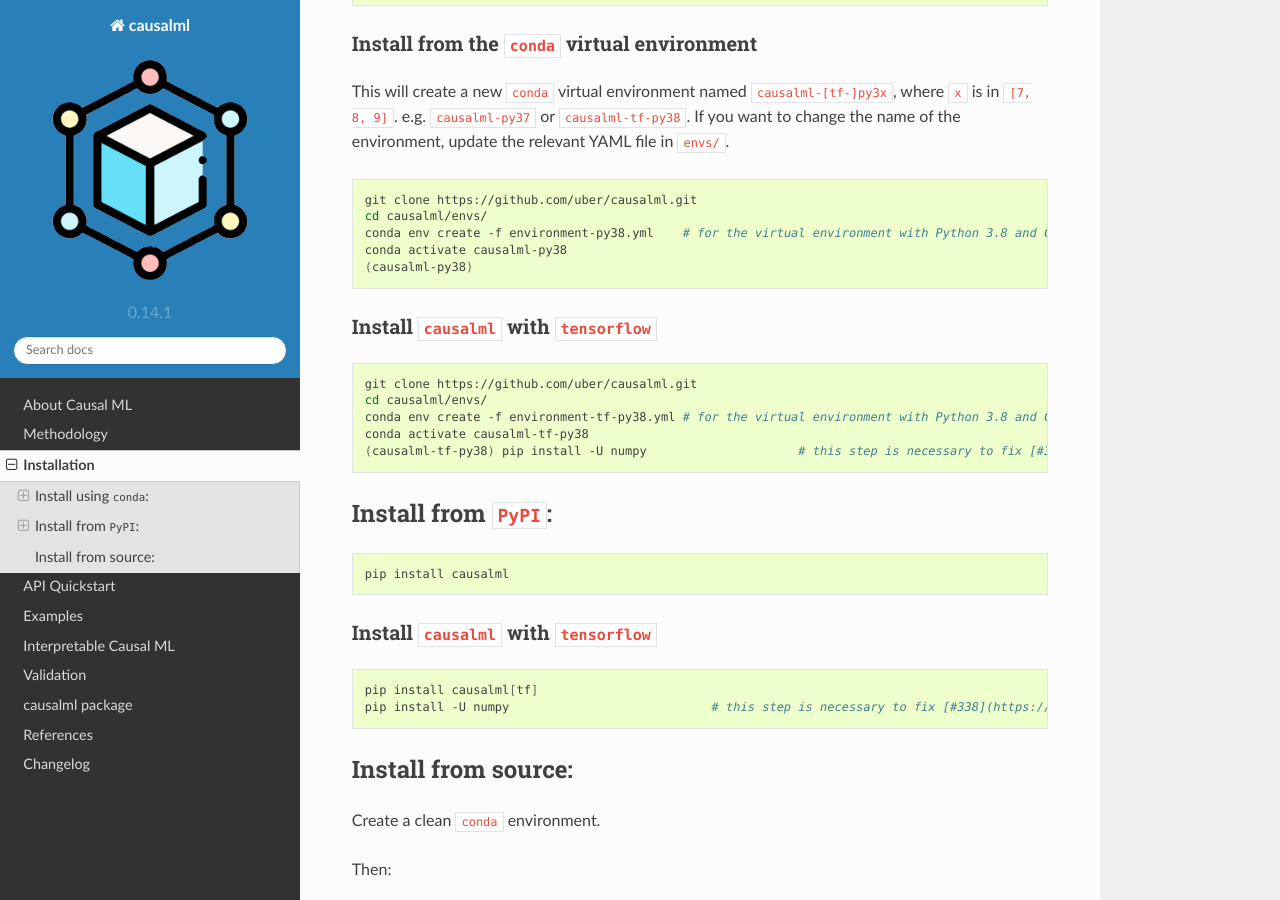
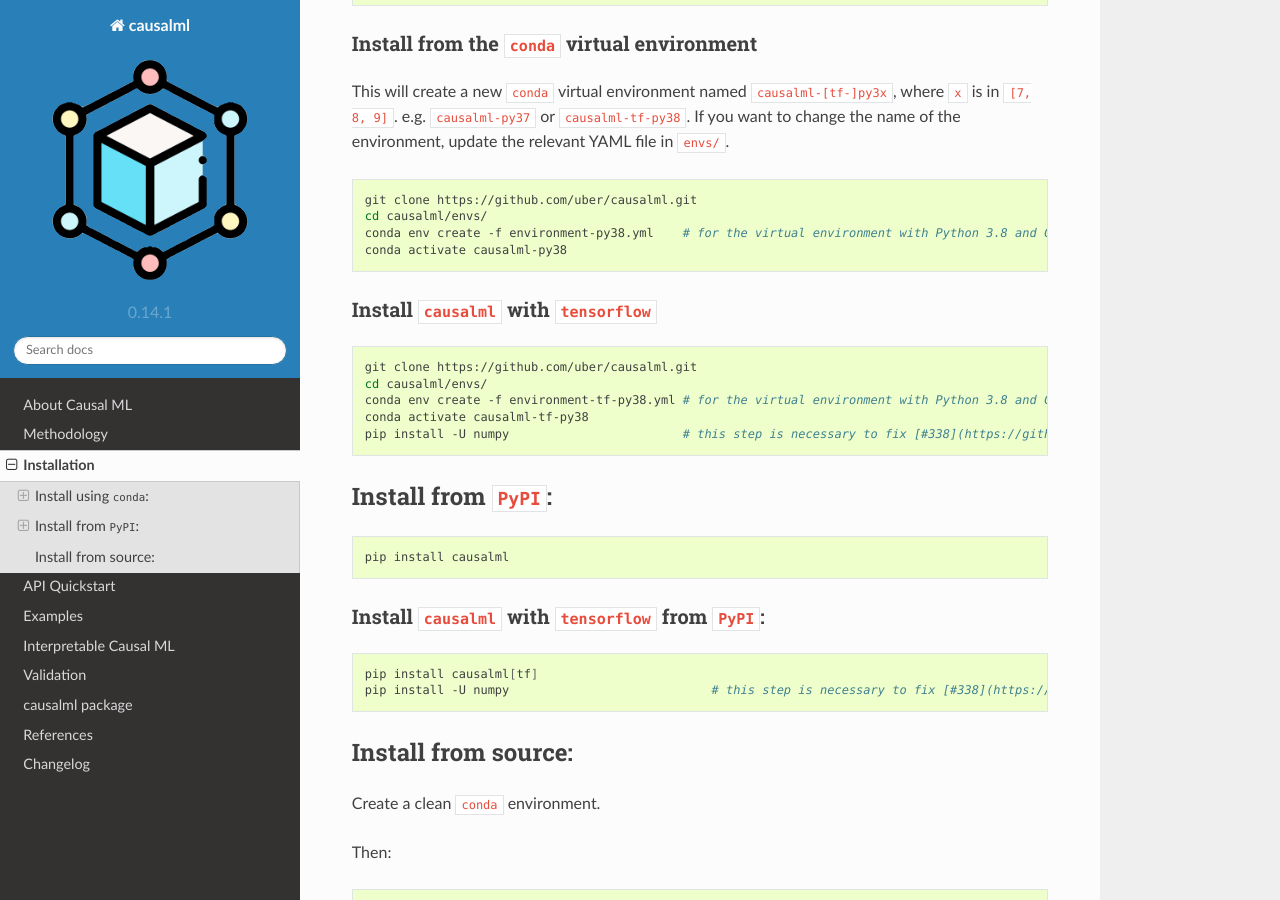
Before and after one commit to uber/causalml, a Sphinx documentation site: the page built from docs/installation.rst, in a window 1280 px wide and 900 px high, scrolled down 683 px. Built offline with Sphinx 7.4.7 and the Read the Docs theme 2.0.0, drawn with Linux system fonts in a browser that asks for light colours; pages that are not in the unit, such as notebooks, are missing from menus.

Commit message:
minor changes to installation.rst

```diff
--- a/docs/installation.rst
+++ b/docs/installation.rst
@@ -40,7 +40,6 @@
     cd causalml/envs/
     conda env create -f environment-py38.yml	# for the virtual environment with Python 3.8 and CausalML
     conda activate causalml-py38
-    (causalml-py38)
 
 Install ``causalml`` with ``tensorflow``
 ^^^^^^^^^^^^^^^^^^^^^^^^^^^^^^^^^^^^^^^^
@@ -51,7 +50,7 @@
     cd causalml/envs/
     conda env create -f environment-tf-py38.yml	# for the virtual environment with Python 3.8 and CausalML
     conda activate causalml-tf-py38
-    (causalml-tf-py38) pip install -U numpy			# this step is necessary to fix [#338](https://github.com/uber/causalml/issues/338)
+    pip install -U numpy			# this step is necessary to fix [#338](https://github.com/uber/causalml/issues/338)
 
 Install from ``PyPI``:
 ----------------------
@@ -60,8 +59,8 @@
 
     pip install causalml
 
-Install ``causalml`` with ``tensorflow``
-^^^^^^^^^^^^^^^^^^^^^^^^^^^^^^^^^^^^^^^^
+Install ``causalml`` with ``tensorflow`` from ``PyPI``:
+^^^^^^^^^^^^^^^^^^^^^^^^^^^^^^^^^^^^^^^^^^^^^^^^^^^^^^^
 
 .. code-block:: bash
 
@@ -75,7 +74,7 @@
 Create a clean ``conda`` environment.
 
 .. code-block:: bash
-    conda create -n causalml-py38 python=3.8
+    conda create -n causalml-py38 -y python=3.8
     conda activate causalml-py38
     conda install -c conda-forge cxx-compiler
     conda install python-graphviz
```
